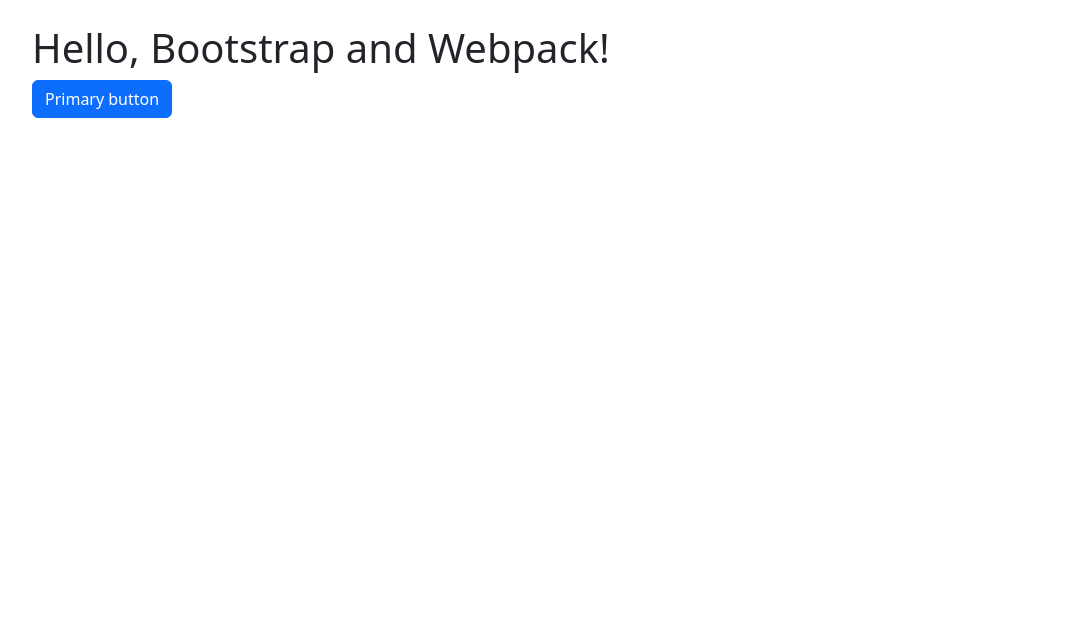
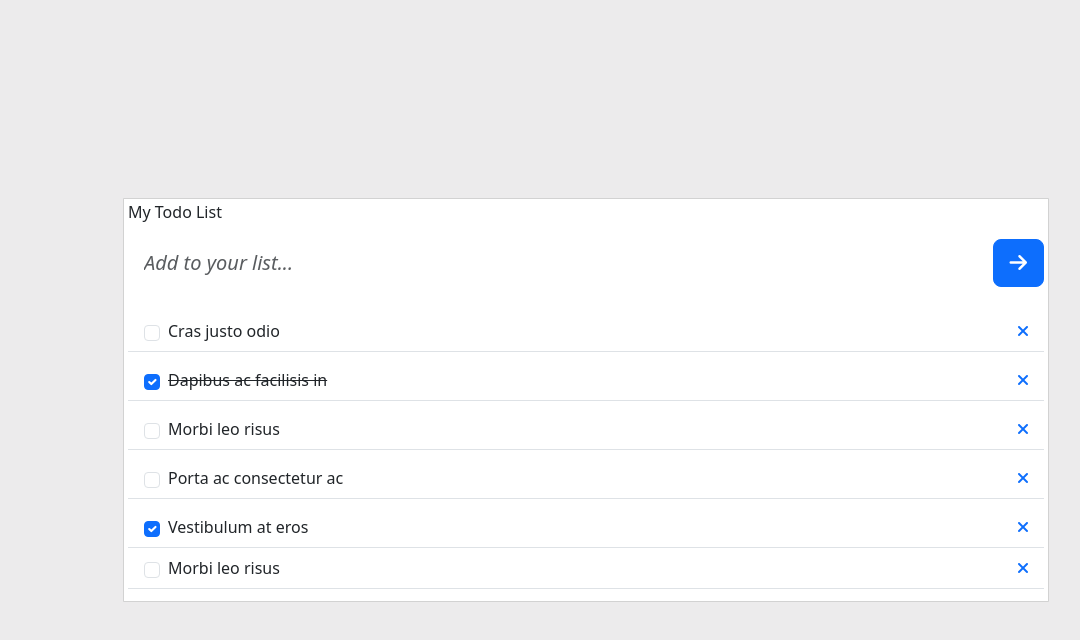
Before and after one commit to Feliverse/ToDoList, a website built with webpack: page src/index.html in a window 1280 px wide. Shown: the whole page, without its empty margins (54-1134 px from the left). Built offline with nearby package versions, Linux system fonts and the light colour scheme.

Commit message:
initial schema

```diff
--- a/src/index.html
+++ b/src/index.html
@@ -4,11 +4,97 @@
     <meta charset="utf-8">
     <meta name="viewport" content="width=device-width, initial-scale=1">
     <title>Bootstrap w/ Webpack</title>
+    <link rel="stylesheet" href="https://cdnjs.cloudflare.com/ajax/libs/font-awesome/6.2.0/css/all.min.css">
   </head>
   <body>
-    <div class="container py-4 px-3 mx-auto">
-      <h1>Hello, Bootstrap and Webpack!</h1>
-      <button class="btn btn-primary">Primary button</button>
-    </div>
+    <section class="vh-100" style="background-color: #ecebec;">
+      <div class="container py-6 h-100">
+        <div class="row d-flex justify-content-center align-items-center h-100">
+          <div class="col col-xl-10">
+
+            <div class="card" style="border-radius: 1px;">
+              <div class="card-body p-1">
+
+                <h6 class="mb-3">My Todo List</h6>
+
+                <form class="">
+                  <div data-mdb-input-init class="d-flex justify-content-center align-items-center mb-4 flex-fill">
+                    <input type="text" id="form3" class="form-control form-control-lg" style="font-style: italic; border: none" placeholder="Add to your list...
+                    " />
+                    <button type="submit" data-mdb-button-init data-mdb-ripple-init class="btn btn-primary btn-lg ms-2">
+                      <i class="fas fa-arrow-right"></i> </button>
+                  </div>
+                </form>
+
+                <ul class="list-group mb-0">
+                  <li
+                    class="list-group-item d-flex justify-content-between align-items-center border-start-0 border-top-0 border-end-0 border-bottom rounded-0 mb-2">
+                    <div class="d-flex align-items-center">
+                      <input class="form-check-input me-2" type="checkbox" value="" aria-label="..." />
+                      Cras justo odio
+                    </div>
+                    <a href="#!" data-mdb-tooltip-init title="Remove item">
+                      <i class="fas fa-times text-primary"></i>
+                    </a>
+                  </li>
+                  <li
+                    class="list-group-item d-flex d-flex justify-content-between align-items-center border-start-0 border-top-0 border-end-0 border-bottom rounded-0 mb-2">
+                    <div class="d-flex align-items-center">
+                      <input class="form-check-input me-2" type="checkbox" value="" aria-label="..." checked />
+                      <s>Dapibus ac facilisis in</s>
+                    </div>
+                    <a href="#!" data-mdb-tooltip-init title="Remove item">
+                      <i class="fas fa-times text-primary"></i>
+                    </a>
+                  </li>
+                  <li
+                    class="list-group-item d-flex d-flex justify-content-between align-items-center border-start-0 border-top-0 border-end-0 border-bottom rounded-0 mb-2">
+                    <div class="d-flex align-items-center">
+                      <input class="form-check-input me-2" type="checkbox" value="" aria-label="..." />
+                      Morbi leo risus
+                    </div>
+                    <a href="#!" data-mdb-tooltip-init title="Remove item">
+                      <i class="fas fa-times text-primary"></i>
+                    </a>
+                  </li>
+                  <li
+                    class="list-group-item d-flex d-flex justify-content-between align-items-center border-start-0 border-top-0 border-end-0 border-bottom rounded-0 mb-2">
+                    <div class="d-flex align-items-center">
+                      <input class="form-check-input me-2" type="checkbox" value="" aria-label="..." />
+                      Porta ac consectetur ac
+                    </div>
+                    <a href="#!" data-mdb-tooltip-init title="Remove item">
+                      <i class="fas fa-times text-primary"></i>
+                    </a>
+                  </li>
+                  <li
+                    class="list-group-item d-flex d-flex justify-content-between align-items-center border-start-0 border-top-0 border-end-0 border-bottom rounded-0 mb-0">
+                    <div class="d-flex align-items-center">
+                      <input class="form-check-input me-2" type="checkbox" value="" aria-label="..." checked />
+                      Vestibulum at eros
+                    </div>
+                    <a href="#!" data-mdb-tooltip-init title="Remove item">
+                      <i class="fas fa-times text-primary"></i>
+                    </a>
+                  </li>
+                  <li
+                    class="list-group-item d-flex justify-content-between align-items-center border-start-0 border-top-0 border-end-0 border-bottom rounded-0 mb-2">
+                    <div class="d-flex align-items-center">
+                      <input class="form-check-input me-2" type="checkbox" value="" aria-label="..." />
+                      Morbi leo risus
+                    </div>
+                    <a href="#!" data-mdb-tooltip-init title="Remove item">
+                      <i class="fas fa-times text-primary"></i>
+                    </a>
+                  </li>
+                </ul>
+
+              </div>
+            </div>
+
+          </div>
+        </div>
+      </div>
+    </section>
   </body>
 </html>
```
